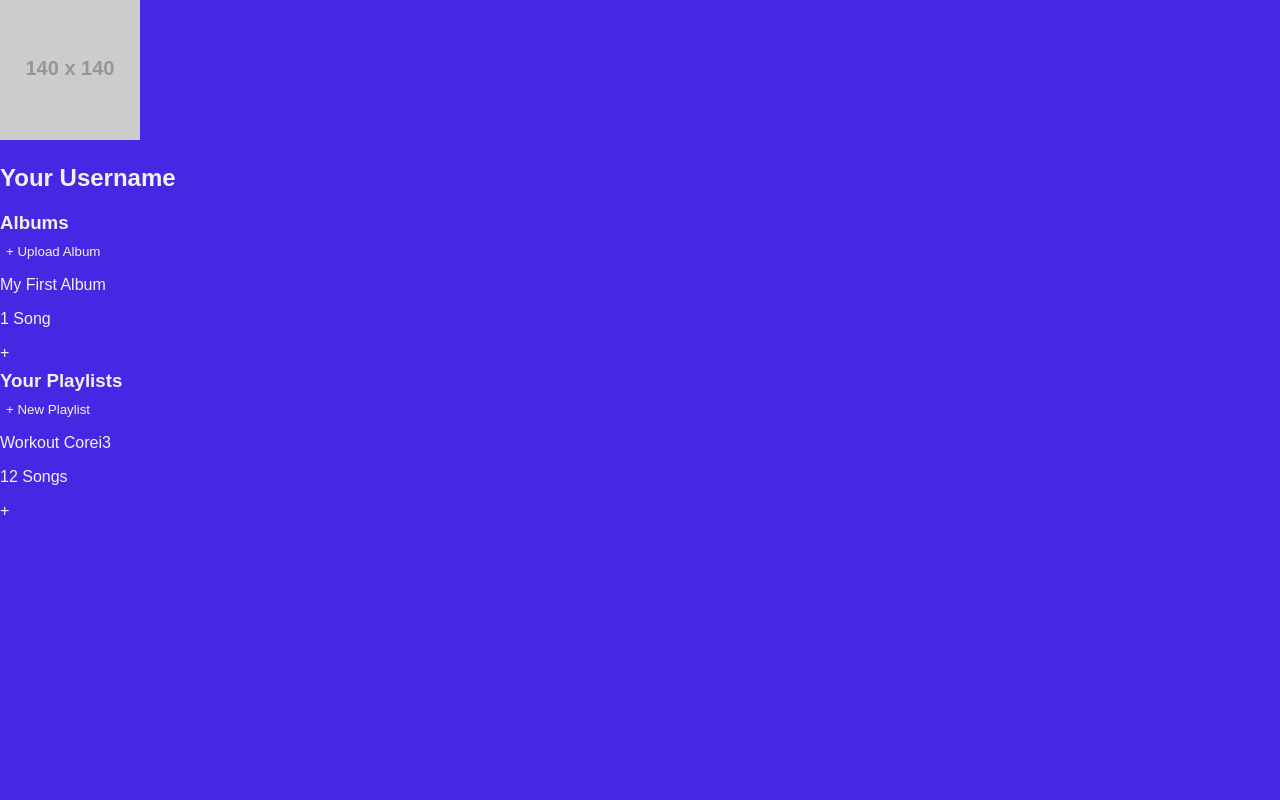
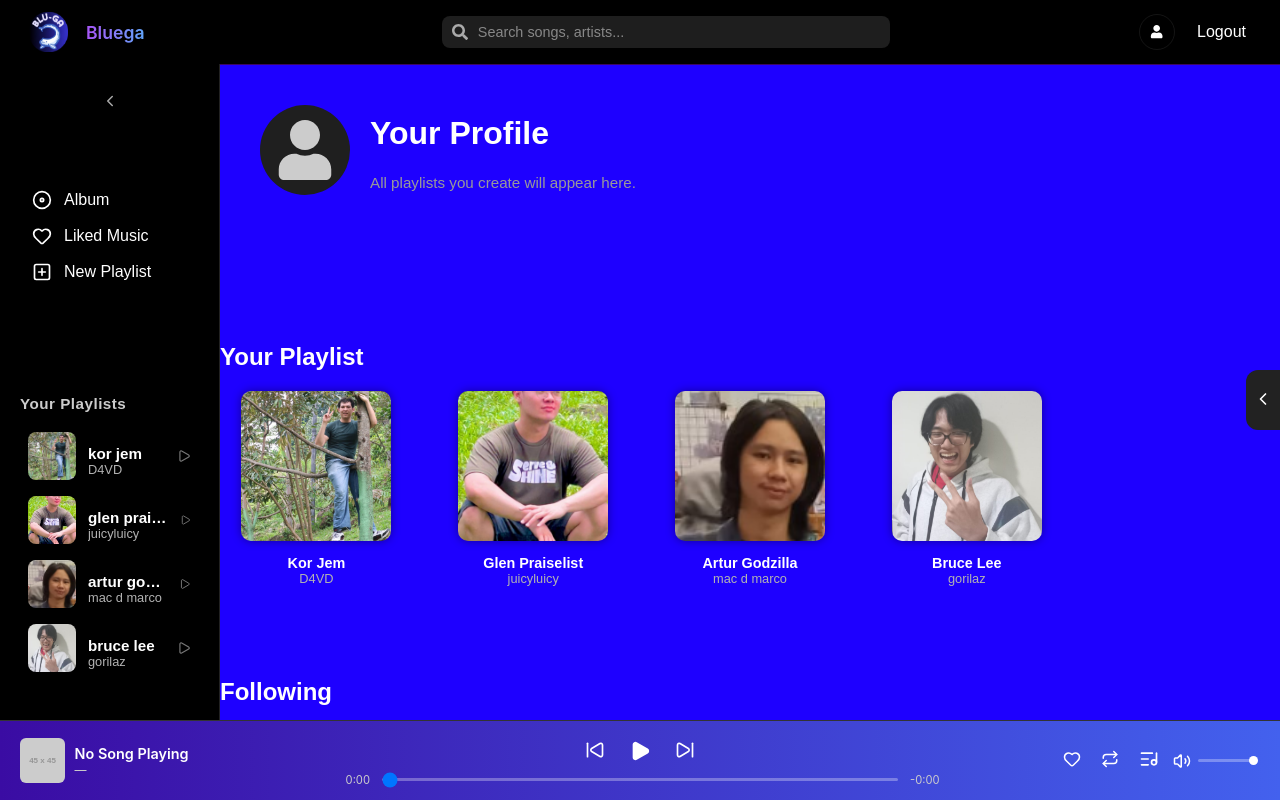
Before and after one commit to MichaelBishoper/bluega_app, a React (Create React App) app in the folder frontend/: page /profile in a window 1280 px wide. Built offline with nearby package versions, Linux system fonts and the light colour scheme; sample sign-in values are in the browser's storage; grey boxes are pictures that could not be loaded.

Commit message:
Neu ProfilePage.jsx + css

```diff
--- a/frontend/src/App.js
+++ b/frontend/src/App.js
@@ -2,7 +2,7 @@
 //  FIXED + CLEANED App.js (FINAL)
 // ===========================================================
 import React, { useState } from "react";
-import { Routes, Route, Navigate, useNavigate } from "react-router-dom";
+import { Routes, Route, Navigate, useNavigate, Outlet } from "react-router-dom";
 
 import Navbar from "./components/Navbar";
 import Sidebar from "./components/SideBar";
@@ -147,6 +147,7 @@ function PrivateLayout() {
         />
 
         <main className={`content-area ${isPanelOpen ? "panel-open" : ""}`}>
+          <Outlet/>
           {currentPage === "playlist" && selectedPlaylist ? (
             <PlaylistPage
               playlist={selectedPlaylist}
@@ -255,17 +256,19 @@ export default function App() {
         <Route path="/login" element={<Login />} />
         <Route path="/signup" element={<Signup />} />
 
-        {/* FIXED: removed conflicts */}
-         <Route
-          path="/profile"
-          element={getToken() ? <ProfilePage /> : <Navigate to="/login" replace />}
-        />
+        <Route
+  path="/"
+  element={getToken() ? <PrivateLayout /> : <Navigate to="/login" replace />}
+>
+  <Route
+  path="profile"
+  element={
+    <ProfilePage
+    />
+  }
+/>
 
-        <Route
-          path="/"
-          element={getToken() ? <PrivateLayout /> : <Navigate to="/login" replace />}
-        />
-        <Route path="/profile" element={getToken() ? <ProfilePage /> : <Navigate to="/login" replace />} />
+</Route>
 
         <Route path="*" element={<Navigate to="/" replace />} />
       </Routes>
--- a/frontend/src/css/ProfilePage.css
+++ b/frontend/src/css/ProfilePage.css
@@ -1,123 +1,98 @@
-.profile-container {
+
+.profile-wrapper {
+  padding: 30px 40px;
+  color: white;
   width: 100%;
-  min-height: calc(100vh - 80px);
-  padding: 20px 40px;
-  color: #fff;
 }
 
-/* BANNER */
-.profile-banner {
-  width: 100%;
-  height: 220px;
-  background: linear-gradient(135deg, #1d4ed8, #0f172a);
-  border-radius: 20px;
-  position: relative;
-  overflow: hidden;
-  box-shadow: 0 0 20px rgba(0, 0, 0, 0.35);
+/* HEADER */
+.profile-header {
+  display: flex;
+  align-items: center;
+  gap: 20px;
+  margin-bottom: 35px;
 }
 
-/* PROFILE PICTURE */
-.profile-avatar {
-  width: 140px;
-  height: 140px;
+.profile-icon {
+  width: 90px;
+  height: 90px;
+  background: #1f1f1f;
   border-radius: 50%;
-  border: 5px solid #0f172a;
-  object-fit: cover;
-
-  position: absolute;
-  left: 40px;
-  bottom: -60px;
-  background-color: #111;
-  box-shadow: 0 0 12px rgba(0, 0, 0, 0.5);
+  display: flex;
+  align-items: center;
+  justify-content: center;
+  color: #cccccc;
 }
 
-/* USER INFO */
-.profile-info {
-  margin-top: 90px;
-  padding-left: 40px;
+.profile-name {
+  font-size: 2rem;
+  font-weight: 700;
 }
 
-.profile-info h1 {
-  font-size: 2rem;
-  font-weight: 700;
-  text-transform: capitalize;
-}
-
-.profile-info p {
-  color: #b3b3b3;
+.profile-subtitle {
+  font-size: 0.95rem;
+  color: #999;
   margin-top: 4px;
 }
 
-/* SECTION TITLE */
-.profile-section-title {
-  margin-top: 40px;
-  font-size: 1.2rem;
+/* BUTTON */
+.profile-new-btn {
+  padding: 10px 18px;
+  background: #1db954;
+  border: none;
+  border-radius: 8px;
   font-weight: 700;
+  cursor: pointer;
+  margin-bottom: 25px;
+  transition: 0.2s ease;
 }
 
-/* GRID LIST (ALBUMS & PLAYLISTS) */
+.profile-new-btn:hover {
+  transform: scale(1.03);
+  background: #1ed760;
+}
+
+/* TITLE */
+.profile-section-title {
+  font-size: 1.25rem;
+  font-weight: 700;
+  margin-bottom: 15px;
+}
+
+/* GRID */
 .profile-grid {
-  margin-top: 20px;
   display: grid;
-  grid-template-columns: repeat(auto-fill, minmax(160px, 1fr));
+  grid-template-columns: repeat(auto-fill, minmax(170px, 1fr));
   gap: 24px;
 }
 
-/*  CARD ITEM (Album / Playlist) */
+/* CARD */
 .profile-card {
-  background: #0f172a;
-  border-radius: 12px;
+  background: #181818;
+  border-radius: 10px;
   overflow: hidden;
   cursor: pointer;
-  transition: transform 0.25s ease;
-  box-shadow: 0 0 10px rgba(0, 0, 0, 0.35);
+  transition: transform 0.22s ease;
 }
 
 .profile-card:hover {
-  transform: scale(1.06);
+  transform: scale(1.05);
 }
 
-/* image */
 .profile-card img {
   width: 100%;
   height: 160px;
   object-fit: cover;
 }
 
-/* title */
 .profile-card-title {
   padding: 12px;
+  font-weight: 600;
   font-size: 0.95rem;
-  font-weight: 600;
-  color: #fff;
-  text-transform: capitalize;
-}
-
-/*  UPLOAD BUTTON= */
-.upload-album-btn {
-  margin-top: 10px;
-  padding: 10px 16px;
-
-  background: #1d4ed8;
-  border: none;
-  border-radius: 10px;
-
-  font-size: 0.9rem;
-  font-weight: 600;
-  color: white;
-
-  cursor: pointer;
-  transition: background 0.2s ease, transform 0.2s ease;
-}
-
-.upload-album-btn:hover {
-  background: #2563eb;
-  transform: scale(1.03);
 }
 
 /* EMPTY STATE */
 .profile-empty {
   color: #777;
-  font-size: 0.9rem;
-  margin-top: 10px;
+  font-size: 0.95rem;
 }
--- a/frontend/src/pages/ProfilePage.jsx
+++ b/frontend/src/pages/ProfilePage.jsx
@@ -1,72 +1,32 @@
 import React from "react";
+import { FaUser } from "react-icons/fa";
+import "../css/ProfilePage.css";
 
+export default function ProfilePage({ playlists, onSelectPlaylist }) {
+  return (
+    <div className="profile-wrapper">
 
-export default function ProfilePage() {
-return (
-<div className="profile-container">
-{/* === BANNER === */}
-<div className="profile-banner"></div>
+      {/* USER HEADER */}
+      <div className="profile-header">
+        <div className="profile-icon">
+          <FaUser size={60} />
+        </div>
 
+        <div className="profile-texts">
+          <h1 className="profile-name">Your Profile</h1>
+          <p className="profile-subtitle">All playlists you create will appear here.</p>
+        </div>
+      </div>
 
-{/* === PROFILE INFO === */}
-<div className="profile-info">
-<img
-src="https://via.placeholder.com/140"
-alt="pfp"
-className="profile-picture"
-/>
-<div>
-<h2 className="profile-username">Your Username</h2>
-</div>
-</div>
-
-
-{/* === SECTION: ALBUMS === */}
-<section className="section">
-<div className="section-header">
-<h3>Albums</h3>
-<button className="section-button">+ Upload Album</button>
-</div>
-
-
-<div className="grid">
-{/* Existing album */}
-<div className="card">
-<div className="card-img" />
-<p className="card-title">My First Album</p>
-<p className="card-sub">1 Song</p>
-</div>
-
-
-{/* Upload placeholder */}
-<div className="card placeholder">
-<span>+</span>
-</div>
-</div>
-</section>
-
-
-{/* === SECTION: PLAYLISTS === */}
-<section className="section">
-<div className="section-header">
-<h3>Your Playlists</h3>
-<button className="section-button">+ New Playlist</button>
-</div>
-
-
-<div className="grid">
-<div className="card">
-<div className="card-img" />
-<p className="card-title">Workout Corei3</p>
-<p className="card-sub">12 Songs</p>
-</div>
-
-
-<div className="card placeholder">
-<span>+</span>
-</div>
-</div>
-</section>
-</div>
-);
+        {playlists?.map((pl) => (
+          <div key={pl.id} className="profile-card" onClick={() => onSelectPlaylist(pl)}>
+            <img
+              src={pl.image || "https://via.placeholder.com/200"}
+              alt={pl.title}
+            />
+            <div className="profile-card-title">{pl.title}</div>
+          </div>
+        ))}
+      </div>
+  );
 }
```
